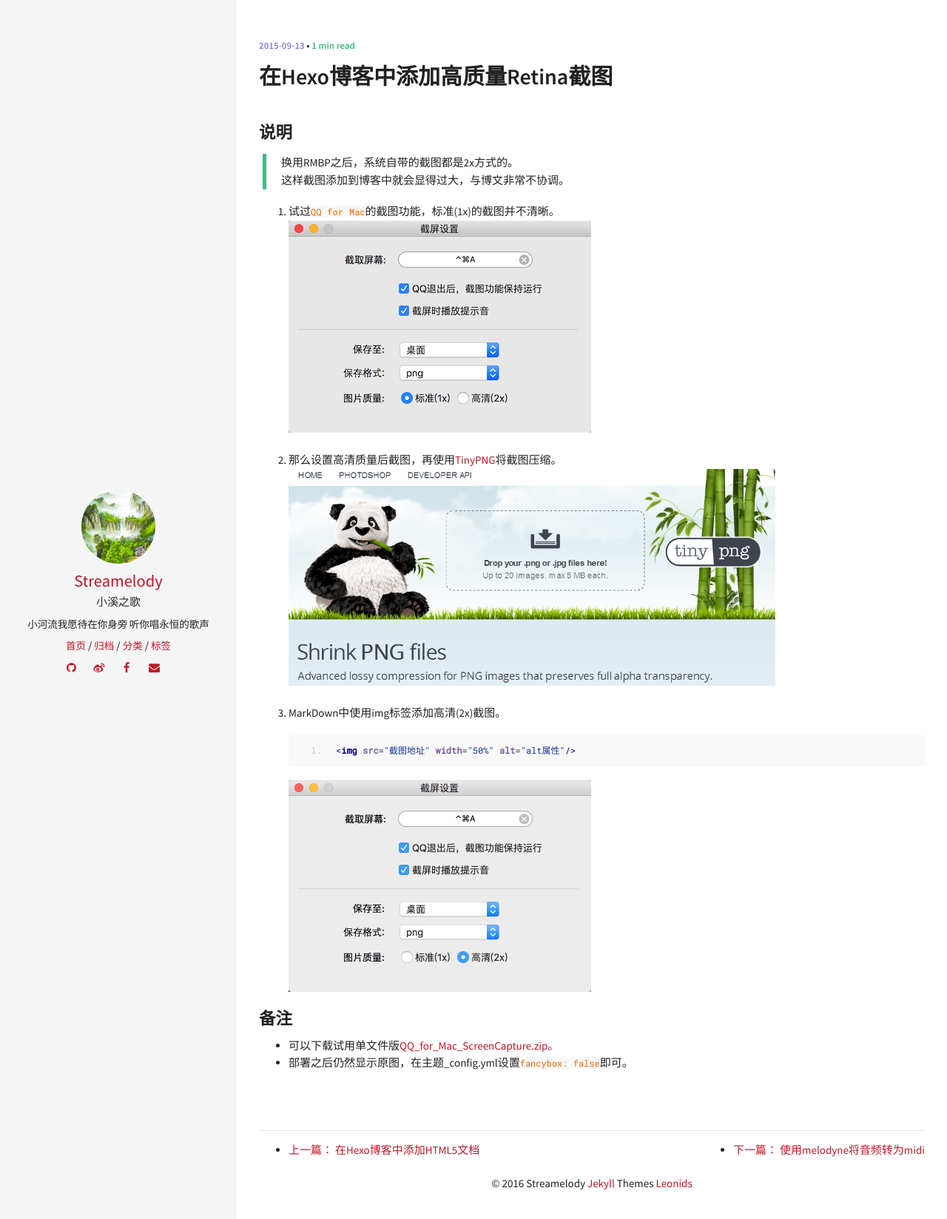
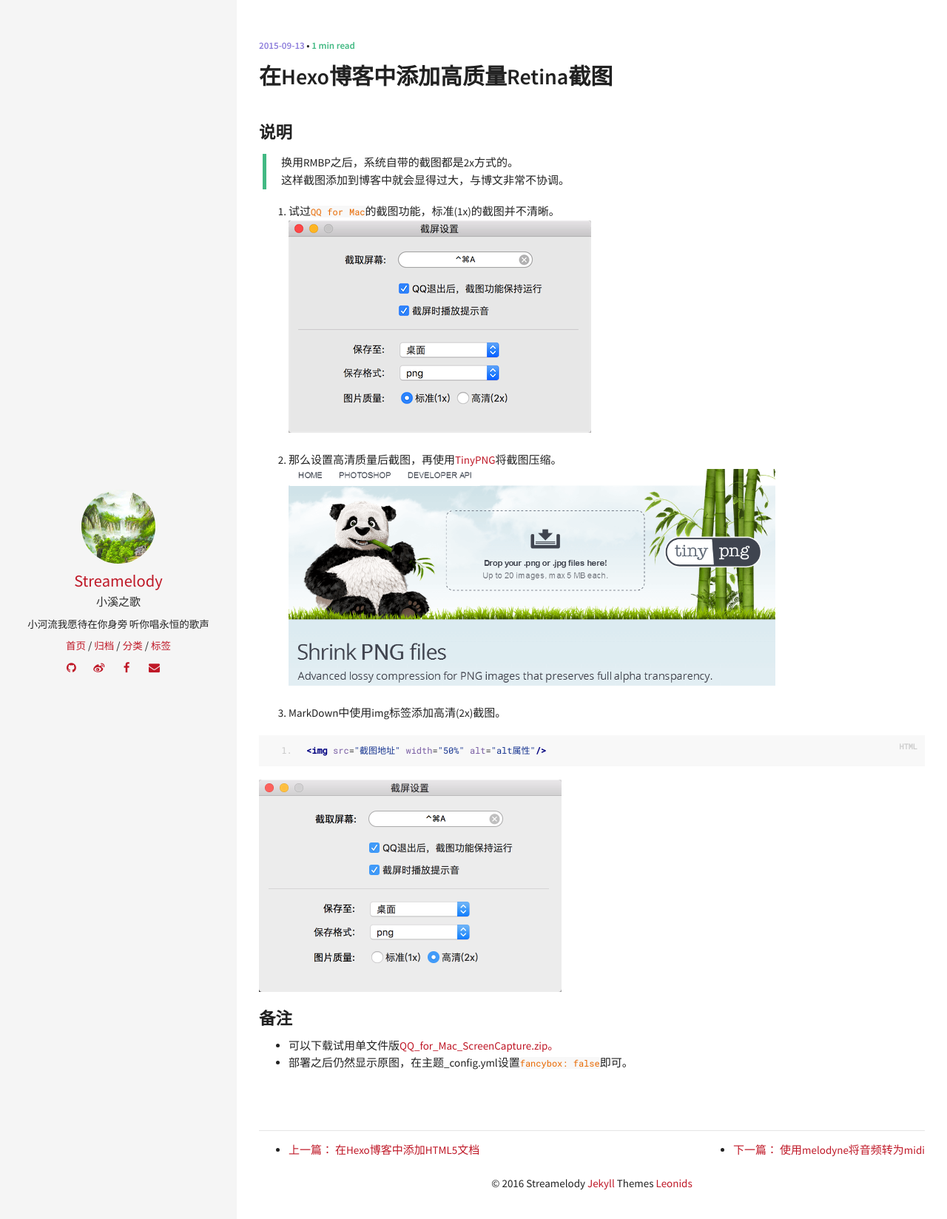
Before and after one commit to yaxauw/streamelody.github.io, a Jekyll site: the page built from _posts/2015-09-13-hexo-blog-retina-figure.md, in a window 1280 px wide. Shown: the top 1648 px of the page at 74% size. Built offline with Jekyll 4.4.1, drawn with Linux system fonts in a browser that asks for light colours; comment, search, counter and statistics services are not loaded.

Commit message:
commitString

```diff
--- a/_posts/2015-09-13-hexo-blog-retina-figure.md
+++ b/_posts/2015-09-13-hexo-blog-retina-figure.md
@@ -18,9 +18,9 @@
 <img src="{{ site.url }}/assets/blogImg/tinypng.png" width="658" alt="TinyPNG截图"/>
 
 3. MarkDown中使用img标签添加高清(2x)截图。
-~~~css
+{% highlight html %}
 <img src="截图地址" width="50%" alt="alt属性"/>
-~~~
+{% endhighlight %}
 <img src="{{ site.url }}/assets/blogImg/MacQQ_ScreenShot_high.png" width="409" alt="QQ高清质量截图"/>
 
 ### 备注
```
